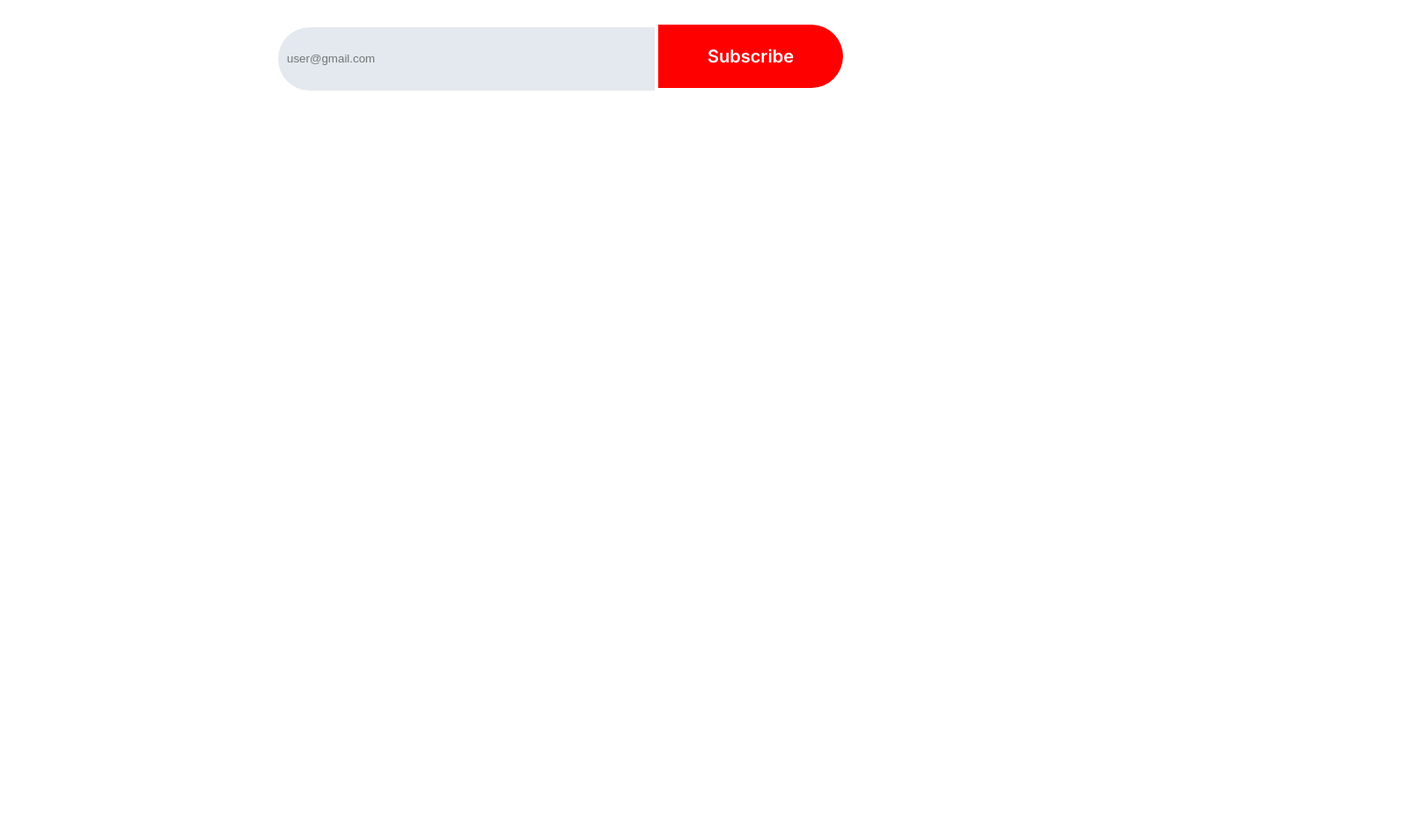
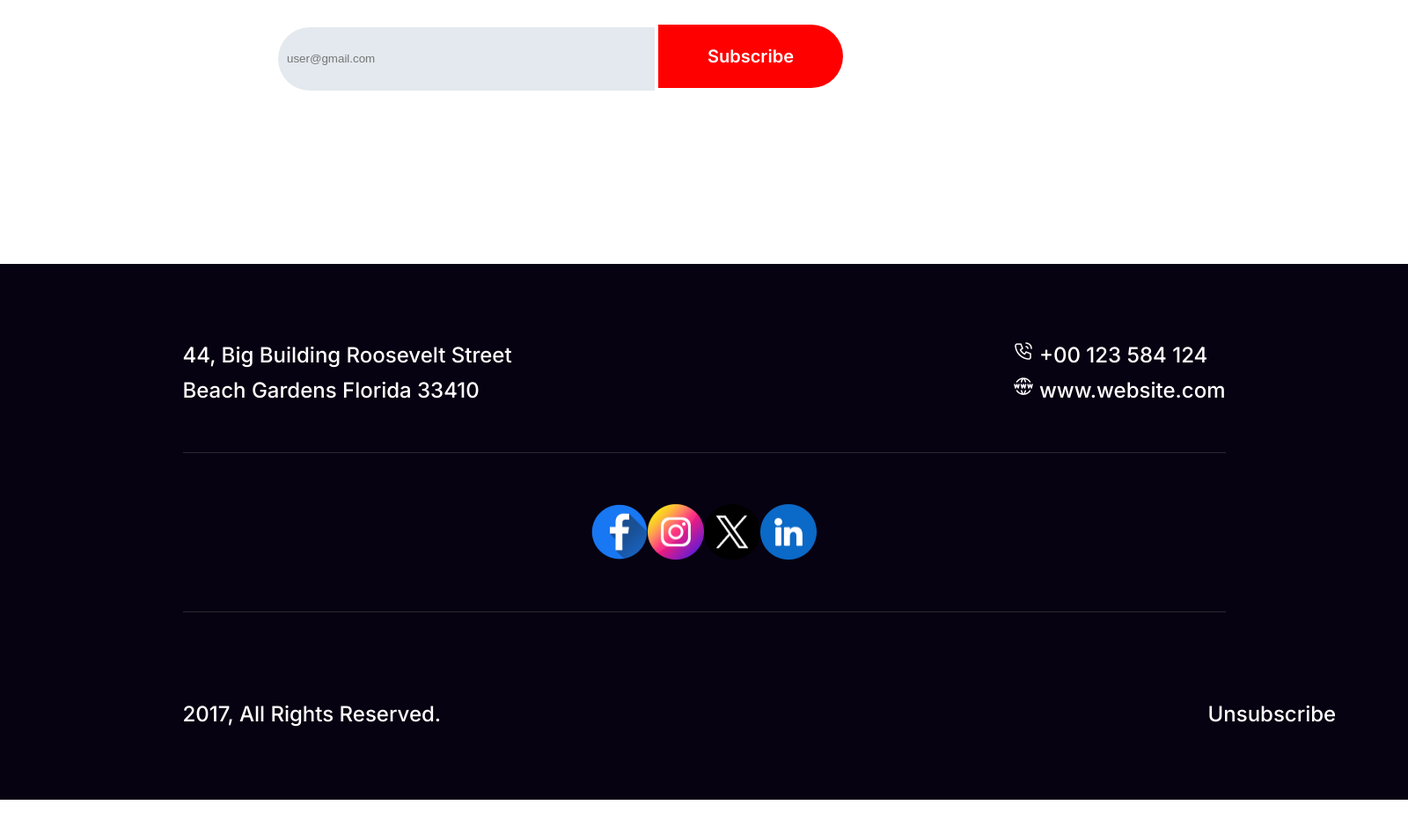
Before and after one commit to Niloy4001/New-year-offer, a plain HTML site: page index.html in a window 1280 px wide. Shown: the part 6467-7415 px from the top of the page at 88% size, 1600 px wide, since content can reach past the window. Before the commit the page ends 6767 px from the top, so only its background shows below. Drawn offline with Linux system fonts and the light colour scheme.

Commit message:
footer section done

```diff
--- a/index.html
+++ b/index.html
@@ -99,7 +99,23 @@
      </section>
     <!-- footer  section------------------------------------------ -->
      <footer>
-
+        <div class="footer-container body">
+            <div class="footer-content">
+                <p>44, Big Building Roosevelt Street <br>
+                    Beach Gardens Florida 33410</p>
+                <p>
+                    <img src="assets/icon/Call.png" alt=""> +00 123 584 124 <br>
+                    <img src="assets/icon/Website.png" alt=""> www.website.com
+                </p>
+            </div>
+            <div class="footer-icon">
+                <img src="assets/icon/Facebook.png" alt=""><img src="assets/icon/Instagram.png" alt=""><img src="assets/icon/Twitter.png" alt=""><img src="assets/icon/Linkedin.png" alt="">
+            </div>
+            <div class="footer-rights">
+                <P>2017, All Rights Reserved.</P>
+                <P class="unsubscribe-btn">Unsubscribe</P>
+            </div>
+        </div>
      </footer>
 </body>
 </html>
--- a/style/style.css
+++ b/style/style.css
@@ -473,3 +473,64 @@
     cursor: pointer;
 }
 /* footer section style****************** */
+footer{
+    width: 1600px;
+    height: 609px;
+    background: rgb(7, 2, 17);
+    margin: 120px auto;
+}
+.footer-container{
+    height: 609px;
+    margin: 120px auto;
+    display: flex;
+    flex-direction: column;
+    justify-content: center;
+    align-items: center;
+    gap: 50px;
+}
+.footer-container .footer-content{
+    width: 1185px;
+    height: 80px;
+    border-bottom: 1px solid rgba(255, 255, 255, 0.15);
+    display: flex;
+    justify-content: space-between;
+    padding-bottom: 50px;
+}
+.footer-container .footer-content p{
+    color: rgb(255, 255, 255);
+    font-family: Inter;
+    font-size: 24px;
+    font-weight: 500;
+    line-height: 40px;
+}
+.footer-container .footer-icon{
+    width: 1185px;
+    height: 80px;
+    border-bottom: 1px solid rgba(255, 255, 255, 0.15);
+    display: flex;
+    justify-content: center;
+    align-items: center;
+    padding-bottom: 50px;
+}
+.footer-container .footer-icon img{
+    width: 64px;
+    height: 64px;
+}
+.footer-container .footer-rights{
+    width: 1185px;
+    height: 80px;
+    display: flex;
+    justify-content: space-between;
+    align-items: end;
+    position: relative;
+}
+.footer-container .footer-rights p{
+    color: rgb(255, 255, 255);
+    font-family: Inter;
+    font-size: 24px;
+    font-weight: 500;
+}
+.footer-container .footer-rights .unsubscribe-btn{
+    position: absolute;
+    left: 1165px;
+}
```
